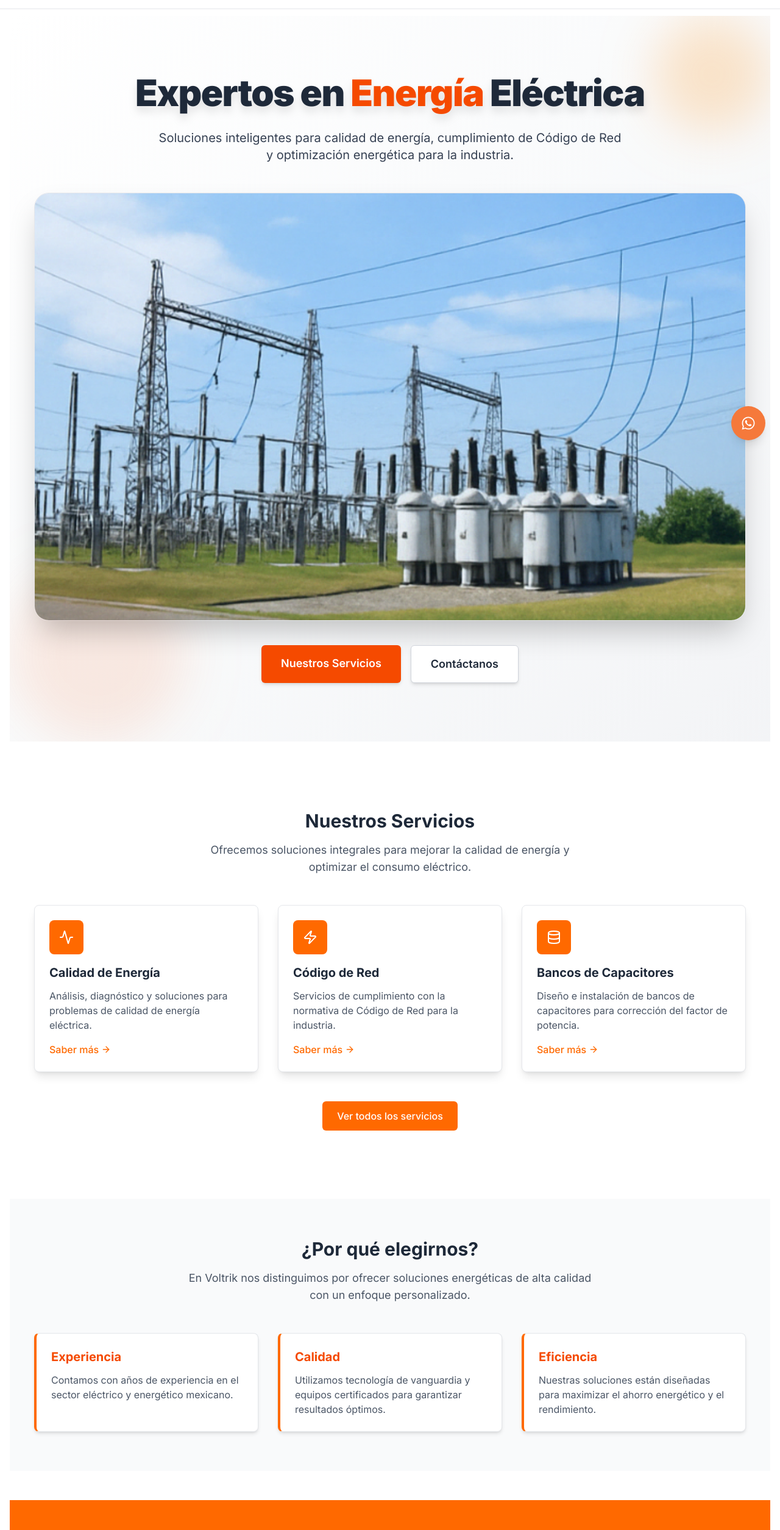
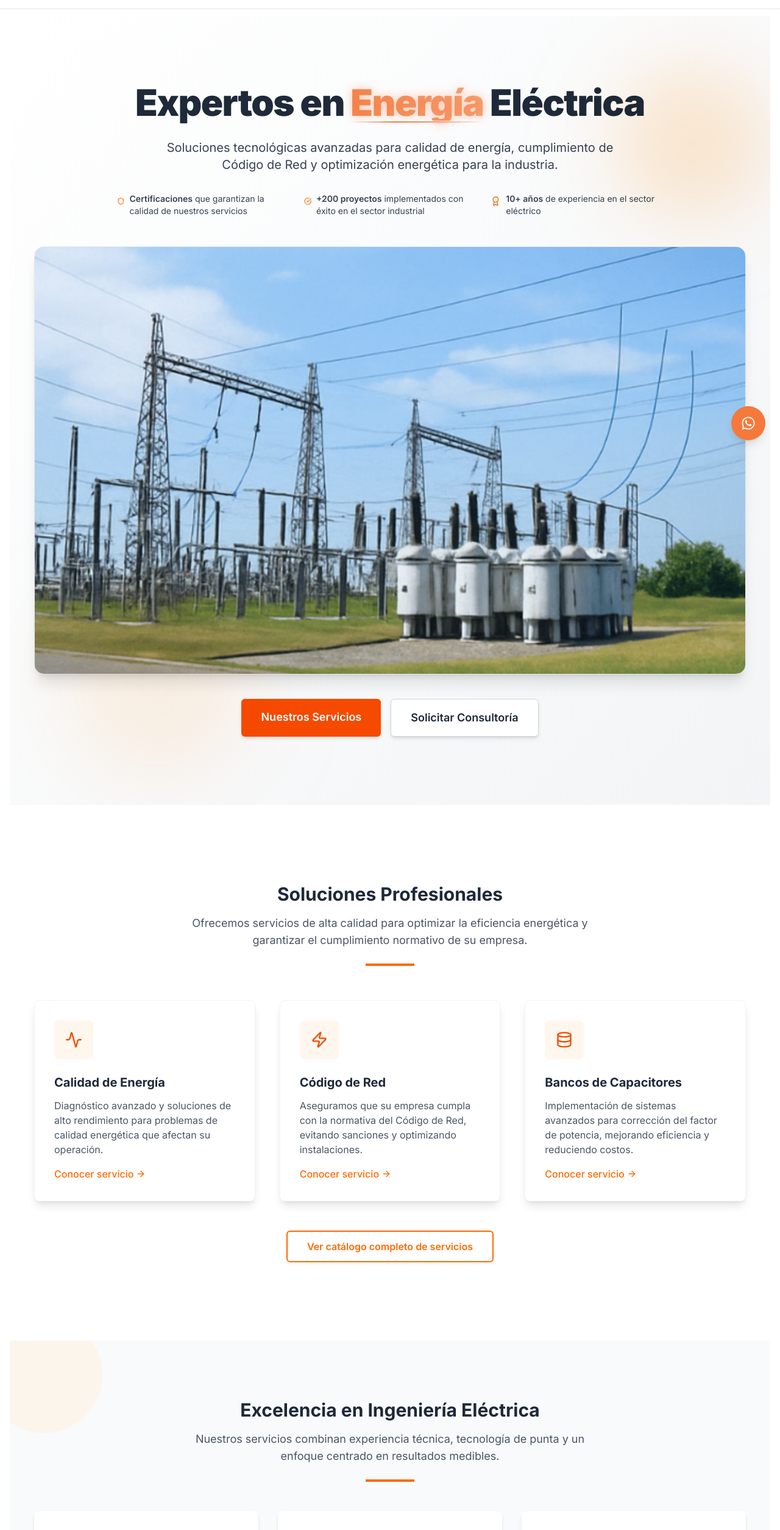
Before and after one commit to BetoVeraRz/VolTrick, a Next.js app: page / in a window 1280 px wide. Shown: the part 54-2563 px from the top of the page at 61% size. Built offline with nearby package versions, Linux system fonts and the light colour scheme.

Commit message:
Rediseño de página principal

```diff
--- a/app/globals.css
+++ b/app/globals.css
@@ -8,6 +8,7 @@
   --color-white: #ffffff;
   --color-gray: #d4d4d4;
   --color-orange-light: #f79a6b;
+  --color-orange-dark: #e45a1a;
 
   /* Variables del sistema */
   --background: var(--color-white);
@@ -90,6 +91,7 @@
   background-color: var(--light-bg);
 }
 
+/* Contenedor personalizado */
 .container-custom {
   width: 100%;
   max-width: 1200px;
@@ -112,3 +114,76 @@
     padding-right: 1rem;
   }
 }
+
+/* Efecto de energía para la palabra Energía */
+.energy-text {
+  background: linear-gradient(90deg, #f5793B, #f79a6b, #f8b38a, #fad4be, #f5793B);
+  background-size: 400% 100%;
+  -webkit-background-clip: text;
+  background-clip: text;
+  color: transparent;
+  animation: energyPulse 8s ease infinite;
+  text-shadow: 0 0 15px rgba(245, 121, 59, 0.4);
+  position: relative;
+  display: inline-block;
+}
+
+.energy-text::before {
+  content: '';
+  position: absolute;
+  top: -2px;
+  left: -2px;
+  right: -2px;
+  bottom: -2px;
+  background: linear-gradient(90deg, #f5793B, #e45a1a);
+  z-index: -1;
+  filter: blur(8px);
+  opacity: 0.3;
+  border-radius: 4px;
+  animation: glow 3s ease infinite alternate;
+}
+
+.energy-text::after {
+  content: '';
+  position: absolute;
+  bottom: -3px;
+  left: 0;
+  width: 100%;
+  height: 2px;
+  background: linear-gradient(90deg, transparent, #f5793B, #f79a6b, transparent);
+  animation: energySpark 4s linear infinite;
+}
+
+@keyframes energyPulse {
+  0%, 100% {
+    background-position: 0% 50%;
+  }
+  50% {
+    background-position: 100% 50%;
+  }
+}
+
+@keyframes glow {
+  0%, 100% {
+    opacity: 0.3;
+    filter: blur(8px);
+  }
+  50% {
+    opacity: 0.5;
+    filter: blur(12px);
+  }
+}
+
+@keyframes energySpark {
+  0% {
+    background-position: -100% 0;
+  }
+  100% {
+    background-position: 200% 0;
+  }
+}
+
+/* Utilidad para hover en imágenes */
+.hover\:scale-102:hover {
+  transform: scale(1.02);
+}
--- a/app/page.tsx
+++ b/app/page.tsx
@@ -1,24 +1,40 @@
 import Link from 'next/link';
-import { ArrowRight, Zap, Activity, Database } from 'lucide-react';
+import { ArrowRight, Zap, Activity, Database, Shield, CheckCircle, Award } from 'lucide-react';
 
 export default function HomePage() {
   return (
     <>
       {/* Hero Section */}
-      <section className="relative overflow-hidden bg-gradient-to-br from-white via-gray-50 to-gray-100 py-12 md:py-24">
+      <section className="relative overflow-hidden bg-gradient-to-br from-white via-gray-50 to-gray-100 py-16 md:py-28">
         <div className="container-custom mx-auto text-center">
-          <h1 className="text-4xl md:text-5xl lg:text-6xl font-black text-gray-800 tracking-tight drop-shadow-xl">
-            Expertos en <span className="text-orange-600">Energía</span> Eléctrica
+          <h1 className="text-4xl md:text-5xl lg:text-6xl font-black text-gray-800 tracking-tight">
+            Expertos en <span className="energy-text relative">Energía</span> Eléctrica
           </h1>
 
           <p className="mt-4 md:mt-6 text-lg md:text-xl text-gray-700 mx-auto max-w-3xl">
-            Soluciones inteligentes para calidad de energía, cumplimiento de Código de Red y optimización energética para la industria.
+            Soluciones tecnológicas avanzadas para calidad de energía, cumplimiento de Código de Red y optimización energética para la industria.
           </p>
-          <div className="mt-8 md:mt-12 rounded-2xl md:rounded-3xl shadow-2xl overflow-hidden border border-gray-200">
+
+          <div className="grid md:grid-cols-3 gap-6 mt-8 max-w-4xl mx-auto text-left">
+            <div className="flex items-start gap-2">
+              <Shield className="text-orange-500 mt-1" size={20} />
+              <p className="text-sm text-gray-700"><span className="font-semibold">Certificaciones</span> que garantizan la calidad de nuestros servicios</p>
+            </div>
+            <div className="flex items-start gap-2">
+              <CheckCircle className="text-orange-500 mt-1" size={20} />
+              <p className="text-sm text-gray-700"><span className="font-semibold">+200 proyectos</span> implementados con éxito en el sector industrial</p>
+            </div>
+            <div className="flex items-start gap-2">
+              <Award className="text-orange-500 mt-1" size={20} />
+              <p className="text-sm text-gray-700"><span className="font-semibold">10+ años</span> de experiencia en el sector eléctrico</p>
+            </div>
+          </div>
+
+          <div className="mt-8 md:mt-12 rounded-xl md:rounded-2xl shadow-xl overflow-hidden border border-gray-200">
             <img
               src="/hero.jpg"
               alt="Ingeniería eléctrica profesional"
-              className="w-full h-auto object-cover hover:scale-105 transition-transform duration-500"
+              className="w-full h-auto object-cover hover:scale-102 transition-transform duration-700"
             />
           </div>
           <div className="mt-8 md:mt-10 flex flex-wrap justify-center gap-3 md:gap-4">
@@ -32,120 +48,183 @@ export default function HomePage() {
               href="/contacto"
               className="inline-block px-6 md:px-8 py-3 md:py-4 bg-white text-gray-800 hover:bg-gray-100 rounded-md text-base md:text-lg font-semibold shadow-md transition-all duration-300 hover:shadow-lg border border-gray-300"
             >
-              Contáctanos
+              Solicitar Consultoría
             </Link>
           </div>
         </div>
 
-        {/* Círculos decorativos */}
-        <div className="absolute top-0 right-0 w-36 md:w-48 h-36 md:h-48 bg-orange-400 rounded-full mix-blend-multiply filter blur-2xl opacity-20"></div>
-        <div className="absolute bottom-0 left-0 w-48 md:w-72 h-48 md:h-72 bg-orange-600 rounded-full mix-blend-multiply filter blur-2xl opacity-10"></div>
+        {/* Elementos decorativos más sutiles */}
+        <div className="absolute top-20 right-0 w-64 h-64 bg-orange-400 rounded-full mix-blend-multiply filter blur-3xl opacity-10 animate-pulse"></div>
+        <div className="absolute bottom-10 left-20 w-80 h-80 bg-orange-400 rounded-full mix-blend-multiply filter blur-3xl opacity-10"></div>
       </section>
 
       {/* Servicios destacados */}
-      <section className="py-10 md:py-16 bg-white">
+      <section className="py-12 md:py-20 bg-white">
         <div className="container-custom">
-          <div className="text-center mb-8 md:mb-12">
-            <h2 className="text-2xl md:text-3xl font-bold mb-3 md:mb-4 text-gray-800">Nuestros Servicios</h2>
+          <div className="text-center mb-10 md:mb-14">
+            <h2 className="text-2xl md:text-3xl font-bold mb-4 text-gray-800">Soluciones Profesionales</h2>
             <p className="text-base md:text-lg max-w-2xl mx-auto text-gray-600">
-              Ofrecemos soluciones integrales para mejorar la calidad de energía y optimizar el consumo eléctrico.
+              Ofrecemos servicios de alta calidad para optimizar la eficiencia energética y garantizar el cumplimiento normativo de su empresa.
             </p>
+            <div className="w-20 h-1 bg-orange-500 mx-auto mt-6"></div>
           </div>
 
-          <div className="grid grid-cols-1 md:grid-cols-2 lg:grid-cols-3 gap-4 md:gap-8">
+          <div className="grid grid-cols-1 md:grid-cols-2 lg:grid-cols-3 gap-6 md:gap-10">
             {/* Servicio 1 */}
-            <div className="bg-white p-4 md:p-6 rounded-lg shadow-lg border border-gray-200 transition-transform hover:translate-y-[-5px]">
-              <div className="bg-orange-500 w-12 md:w-14 h-12 md:h-14 rounded-lg flex items-center justify-center mb-4">
-                <Activity className="text-white" size={24} />
+            <div className="bg-white p-6 md:p-8 rounded-lg shadow-lg border border-gray-100 transition-all hover:shadow-xl hover:border-orange-100 group">
+              <div className="bg-orange-50 w-16 h-16 rounded-lg flex items-center justify-center mb-6 group-hover:bg-orange-100 transition-colors">
+                <Activity className="text-orange-600" size={28} />
               </div>
-              <h3 className="text-lg md:text-xl font-bold mb-2 md:mb-3 text-gray-800">Calidad de Energía</h3>
-              <p className="mb-3 md:mb-4 text-gray-600">Análisis, diagnóstico y soluciones para problemas de calidad de energía eléctrica.</p>
-              <Link href="/servicios#calidad" className="text-orange-500 hover:text-orange-600 flex items-center gap-1 font-medium">
-                Saber más <ArrowRight size={16} />
+              <h3 className="text-xl font-bold mb-3 text-gray-800 group-hover:text-orange-600 transition-colors">Calidad de Energía</h3>
+              <p className="mb-4 text-gray-600">Diagnóstico avanzado y soluciones de alto rendimiento para problemas de calidad energética que afectan su operación.</p>
+              <Link href="/servicios#calidad" className="text-orange-500 hover:text-orange-700 flex items-center gap-1 font-medium transition-colors">
+                Conocer servicio <ArrowRight size={16} />
               </Link>
             </div>
 
             {/* Servicio 2 */}
-            <div className="bg-white p-4 md:p-6 rounded-lg shadow-lg border border-gray-200 transition-transform hover:translate-y-[-5px]">
-              <div className="bg-orange-500 w-12 md:w-14 h-12 md:h-14 rounded-lg flex items-center justify-center mb-4">
-                <Zap className="text-white" size={24} />
+            <div className="bg-white p-6 md:p-8 rounded-lg shadow-lg border border-gray-100 transition-all hover:shadow-xl hover:border-orange-100 group">
+              <div className="bg-orange-50 w-16 h-16 rounded-lg flex items-center justify-center mb-6 group-hover:bg-orange-100 transition-colors">
+                <Zap className="text-orange-600" size={28} />
               </div>
-              <h3 className="text-lg md:text-xl font-bold mb-2 md:mb-3 text-gray-800">Código de Red</h3>
-              <p className="mb-3 md:mb-4 text-gray-600">Servicios de cumplimiento con la normativa de Código de Red para la industria.</p>
-              <Link href="/servicios#codigo-red" className="text-orange-500 hover:text-orange-600 flex items-center gap-1 font-medium">
-                Saber más <ArrowRight size={16} />
+              <h3 className="text-xl font-bold mb-3 text-gray-800 group-hover:text-orange-600 transition-colors">Código de Red</h3>
+              <p className="mb-4 text-gray-600">Aseguramos que su empresa cumpla con la normativa del Código de Red, evitando sanciones y optimizando instalaciones.</p>
+              <Link href="/servicios#codigo-red" className="text-orange-500 hover:text-orange-700 flex items-center gap-1 font-medium transition-colors">
+                Conocer servicio <ArrowRight size={16} />
               </Link>
             </div>
 
             {/* Servicio 3 */}
-            <div className="bg-white p-4 md:p-6 rounded-lg shadow-lg border border-gray-200 transition-transform hover:translate-y-[-5px]">
-              <div className="bg-orange-500 w-12 md:w-14 h-12 md:h-14 rounded-lg flex items-center justify-center mb-4">
-                <Database className="text-white" size={24} />
+            <div className="bg-white p-6 md:p-8 rounded-lg shadow-lg border border-gray-100 transition-all hover:shadow-xl hover:border-orange-100 group">
+              <div className="bg-orange-50 w-16 h-16 rounded-lg flex items-center justify-center mb-6 group-hover:bg-orange-100 transition-colors">
+                <Database className="text-orange-600" size={28} />
               </div>
-              <h3 className="text-lg md:text-xl font-bold mb-2 md:mb-3 text-gray-800">Bancos de Capacitores</h3>
-              <p className="mb-3 md:mb-4 text-gray-600">Diseño e instalación de bancos de capacitores para corrección del factor de potencia.</p>
-              <Link href="/servicios#capacitores" className="text-orange-500 hover:text-orange-600 flex items-center gap-1 font-medium">
-                Saber más <ArrowRight size={16} />
+              <h3 className="text-xl font-bold mb-3 text-gray-800 group-hover:text-orange-600 transition-colors">Bancos de Capacitores</h3>
+              <p className="mb-4 text-gray-600">Implementación de sistemas avanzados para corrección del factor de potencia, mejorando eficiencia y reduciendo costos.</p>
+              <Link href="/servicios#capacitores" className="text-orange-500 hover:text-orange-700 flex items-center gap-1 font-medium transition-colors">
+                Conocer servicio <ArrowRight size={16} />
               </Link>
             </div>
           </div>
 
-          <div className="text-center mt-8 md:mt-12">
+          <div className="text-center mt-12">
             <Link
               href="/servicios"
-              className="inline-block px-5 md:px-6 py-2.5 md:py-3 bg-orange-500 text-white hover:bg-orange-600 rounded-md font-medium transition-colors"
+              className="inline-block px-8 py-3 bg-white text-orange-500 border-2 border-orange-500 hover:bg-orange-50 rounded-md font-semibold transition-colors"
             >
-              Ver todos los servicios
+              Ver catálogo completo de servicios
             </Link>
           </div>
         </div>
       </section>
 
       {/* Por qué elegirnos */}
-      <section className="py-10 md:py-16 bg-gray-50">
-        <div className="container-custom">
-          <div className="text-center mb-8 md:mb-12">
-            <h2 className="text-2xl md:text-3xl font-bold mb-3 md:mb-4 text-gray-800">¿Por qué elegirnos?</h2>
+      <section className="py-16 md:py-24 bg-gray-50 relative overflow-hidden">
+        <div className="container-custom relative z-10">
+          <div className="text-center mb-12">
+            <h2 className="text-2xl md:text-3xl font-bold mb-4 text-gray-800">Excelencia en Ingeniería Eléctrica</h2>
             <p className="text-base md:text-lg max-w-2xl mx-auto text-gray-600">
-              En Voltrik nos distinguimos por ofrecer soluciones energéticas de alta calidad con un enfoque personalizado.
+              Nuestros servicios combinan experiencia técnica, tecnología de punta y un enfoque centrado en resultados medibles.
             </p>
+            <div className="w-20 h-1 bg-orange-500 mx-auto mt-6"></div>
           </div>
 
-          <div className="grid grid-cols-1 md:grid-cols-2 lg:grid-cols-3 gap-4 md:gap-8">
+          <div className="grid grid-cols-1 md:grid-cols-3 gap-8">
             {/* Ventaja 1 */}
-            <div className="bg-white p-4 md:p-6 rounded-lg shadow-md border-l-4 border-l-orange-500 border-t border-r border-b border-gray-200">
-              <h3 className="text-lg md:text-xl font-bold mb-2 md:mb-3 text-orange-600">Experiencia</h3>
-              <p className="text-gray-600">Contamos con años de experiencia en el sector eléctrico y energético mexicano.</p>
+            <div className="bg-white p-8 rounded-lg shadow-md hover:shadow-lg transition-shadow">
+              <div className="flex items-center justify-center w-14 h-14 rounded-full bg-orange-100 mb-6">
+                <Award className="text-orange-600" size={24} />
+              </div>
+              <h3 className="text-xl font-bold mb-4 text-gray-800">Trayectoria Comprobada</h3>
+              <p className="text-gray-600">Contamos con un historial de proyectos exitosos en grandes industrias y compañías líderes del mercado mexicano.</p>
+              <ul className="mt-4 space-y-2">
+                <li className="flex items-center gap-2">
+                  <CheckCircle size={16} className="text-orange-500 flex-shrink-0" />
+                  <span className="text-sm text-gray-600">Proyectos en múltiples sectores industriales</span>
+                </li>
+                <li className="flex items-center gap-2">
+                  <CheckCircle size={16} className="text-orange-500 flex-shrink-0" />
+                  <span className="text-sm text-gray-600">Personal certificado y altamente capacitado</span>
+                </li>
+              </ul>
             </div>
 
             {/* Ventaja 2 */}
-            <div className="bg-white p-4 md:p-6 rounded-lg shadow-md border-l-4 border-l-orange-500 border-t border-r border-b border-gray-200">
-              <h3 className="text-lg md:text-xl font-bold mb-2 md:mb-3 text-orange-600">Calidad</h3>
-              <p className="text-gray-600">Utilizamos tecnología de vanguardia y equipos certificados para garantizar resultados óptimos.</p>
+            <div className="bg-white p-8 rounded-lg shadow-md hover:shadow-lg transition-shadow">
+              <div className="flex items-center justify-center w-14 h-14 rounded-full bg-orange-100 mb-6">
+                <Shield className="text-orange-600" size={24} />
+              </div>
+              <h3 className="text-xl font-bold mb-4 text-gray-800">Garantía de Calidad</h3>
+              <p className="text-gray-600">Utilizamos equipamiento de última generación y metodologías avanzadas que aseguran resultados confiables y precisos.</p>
+              <ul className="mt-4 space-y-2">
+                <li className="flex items-center gap-2">
+                  <CheckCircle size={16} className="text-orange-500 flex-shrink-0" />
+                  <span className="text-sm text-gray-600">Tecnología de medición avanzada</span>
+                </li>
+                <li className="flex items-center gap-2">
+                  <CheckCircle size={16} className="text-orange-500 flex-shrink-0" />
+                  <span className="text-sm text-gray-600">Seguimiento de estándares internacionales</span>
+                </li>
+              </ul>
             </div>
 
             {/* Ventaja 3 */}
-            <div className="bg-white p-4 md:p-6 rounded-lg shadow-md border-l-4 border-l-orange-500 border-t border-r border-b border-gray-200">
-              <h3 className="text-lg md:text-xl font-bold mb-2 md:mb-3 text-orange-600">Eficiencia</h3>
-              <p className="text-gray-600">Nuestras soluciones están diseñadas para maximizar el ahorro energético y el rendimiento.</p>
+            <div className="bg-white p-8 rounded-lg shadow-md hover:shadow-lg transition-shadow">
+              <div className="flex items-center justify-center w-14 h-14 rounded-full bg-orange-100 mb-6">
+                <Activity className="text-orange-600" size={24} />
+              </div>
+              <h3 className="text-xl font-bold mb-4 text-gray-800">Retorno de Inversión</h3>
+              <p className="text-gray-600">Nuestras soluciones están diseñadas para optimizar costos operativos y maximizar la eficiencia energética de su empresa.</p>
+              <ul className="mt-4 space-y-2">
+                <li className="flex items-center gap-2">
+                  <CheckCircle size={16} className="text-orange-500 flex-shrink-0" />
+                  <span className="text-sm text-gray-600">Análisis de costo-beneficio detallado</span>
+                </li>
+                <li className="flex items-center gap-2">
+                  <CheckCircle size={16} className="text-orange-500 flex-shrink-0" />
+                  <span className="text-sm text-gray-600">Soluciones personalizadas a su operación</span>
+                </li>
+              </ul>
             </div>
           </div>
         </div>
+
+        {/* Elemento decorativo */}
+        <div className="absolute -bottom-10 -right-10 w-64 h-64 rounded-full bg-orange-100 opacity-50"></div>
+        <div className="absolute -top-10 -left-10 w-48 h-48 rounded-full bg-orange-100 opacity-40"></div>
       </section>
 
       {/* Call to Action */}
-      <section className="py-10 md:py-16 bg-orange-500 text-white">
-        <div className="container-custom text-center">
-          <h2 className="text-2xl md:text-3xl font-bold mb-4 md:mb-6">¿Listo para mejorar la calidad de tu energía eléctrica?</h2>
-          <p className="text-base md:text-xl mb-6 md:mb-8 max-w-2xl mx-auto">
-            Contáctanos hoy mismo para una evaluación personalizada de tus necesidades energéticas.
+      <section className="py-16 md:py-20 bg-gradient-to-r from-orange-600 to-orange-700 text-white relative overflow-hidden">
+        <div className="container-custom text-center relative z-10">
+          <h2 className="text-2xl md:text-3xl lg:text-4xl font-bold mb-6 max-w-3xl mx-auto leading-tight">
+            Optimice sus instalaciones eléctricas con el respaldo de expertos
+          </h2>
+          <p className="text-lg md:text-xl mb-8 md:mb-10 max-w-2xl mx-auto opacity-90">
+            Agende una consulta sin compromiso con nuestro equipo de ingenieros especializados.
           </p>
-          <Link
-            href="/contacto"
-            className="inline-block px-6 md:px-8 py-3 md:py-4 bg-white text-orange-600 hover:bg-gray-100 rounded-md text-base md:text-lg font-semibold shadow-md transition-all duration-300 hover:shadow-lg"
-          >
-            Solicitar asesoría gratuita
-          </Link>
+          <div className="flex flex-wrap justify-center gap-4">
+            <Link
+              href="/contacto"
+              className="inline-flex items-center px-8 py-4 bg-white text-orange-600 hover:bg-orange-50 rounded-md text-lg font-semibold shadow-lg transition-all duration-300 hover:shadow-xl group"
+            >
+              Solicitar consultoría
+              <ArrowRight size={20} className="ml-2 transform group-hover:translate-x-1 transition-transform" />
+            </Link>
+            <Link
+              href="/portafolio"
+              className="inline-flex items-center px-8 py-4 bg-transparent border-2 border-white text-white hover:bg-white/10 rounded-md text-lg font-semibold transition-colors"
+            >
+              Ver casos de éxito
+            </Link>
+          </div>
+        </div>
+
+        {/* Elementos decorativos para el fondo */}
+        <div className="absolute top-0 left-0 w-full h-full opacity-10">
+          <div className="absolute top-10 left-10 w-20 h-20 border-4 border-white rounded-full"></div>
+          <div className="absolute bottom-10 right-10 w-40 h-40 border-4 border-white rounded-full"></div>
+          <div className="absolute top-1/2 left-1/4 w-16 h-16 border-4 border-white rounded-full"></div>
         </div>
       </section>
     </>
```
Also changed, not shown: components/Header.tsx (+22 -5 lines).
